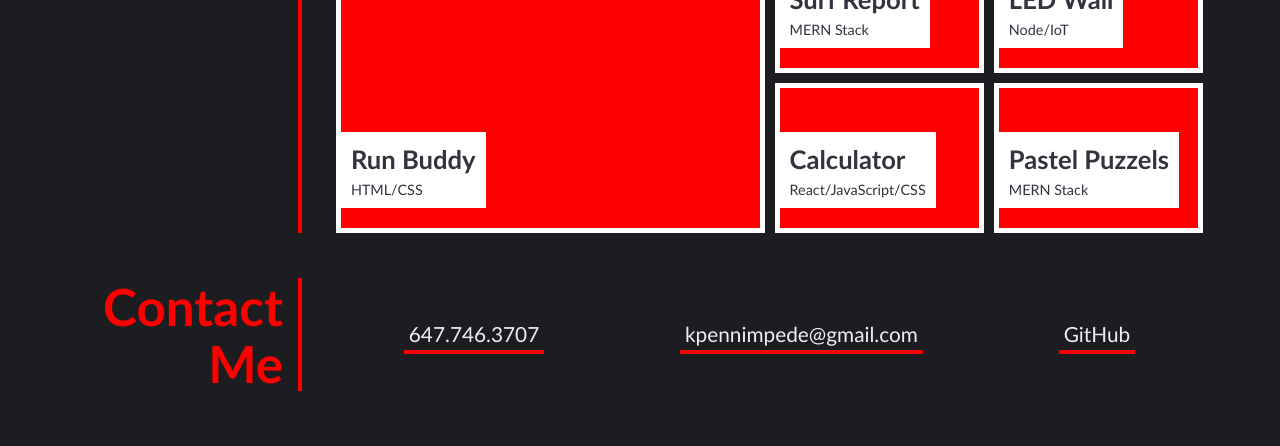
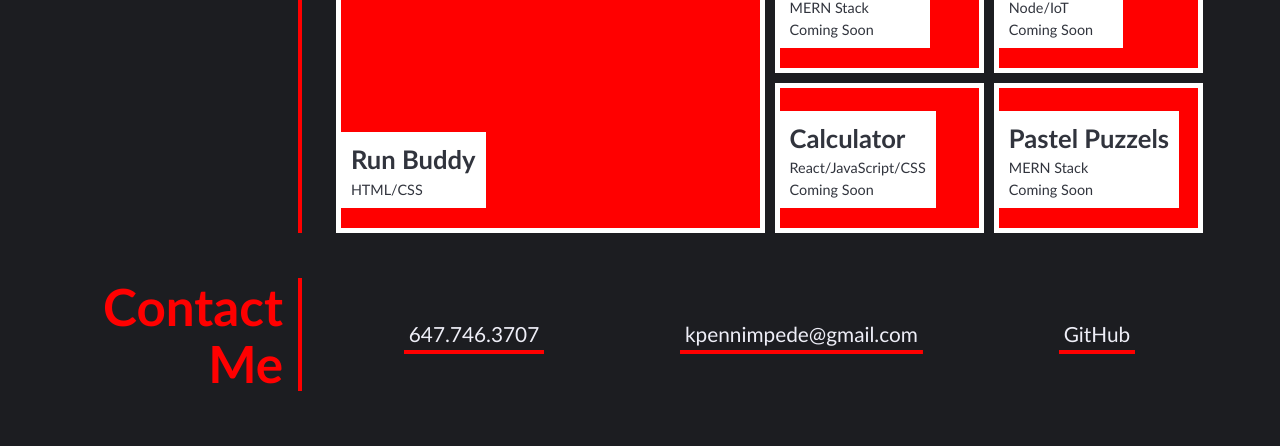
Before and after one commit to KrispyWing/KrispyWing.github.io, a plain HTML site: page index.html in a window 1280 px wide. Shown: the part 696-1142 px from the top of the page. Drawn offline with Linux system fonts and the light colour scheme.

Commit message:
added coming soon to future projects

```diff
--- a/index.html
+++ b/index.html
@@ -69,6 +69,8 @@
           <div>
             <h3>Surf Report</h3>
             <span>MERN Stack</span>
+            <br />
+            <span>Coming Soon</span>
           </div>
         </a>
 
@@ -76,12 +78,16 @@
           <div>
             <h3>LED Wall</h3>
             <span>Node/IoT</span>
+            <br />
+            <span>Coming Soon</span>
           </div>
         </a>
         <a href="#" class="grid-item react-calc">
           <div>
             <h3>Calculator</h3>
             <span>React/JavaScript/CSS</span>
+            <br />
+            <span>Coming Soon</span>
           </div>
         </a>
 
@@ -89,6 +95,8 @@
           <div>
             <h3>Pastel Puzzels</h3>
             <span>MERN Stack</span>
+            <br />
+            <span>Coming Soon</span>
           </div>
         </a>
 
```
